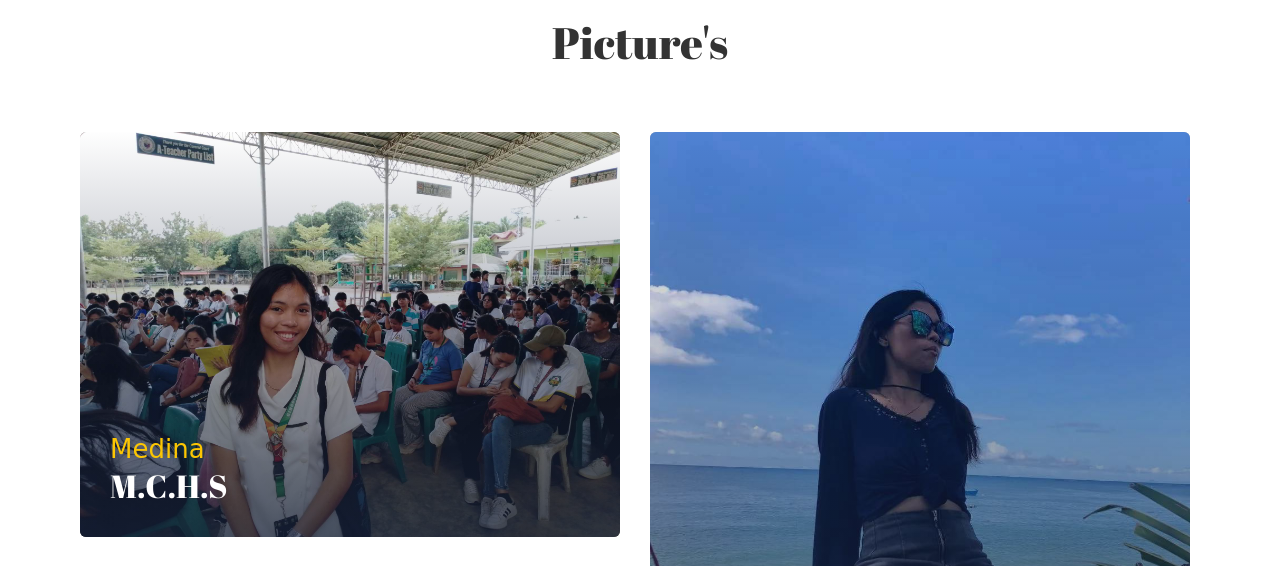
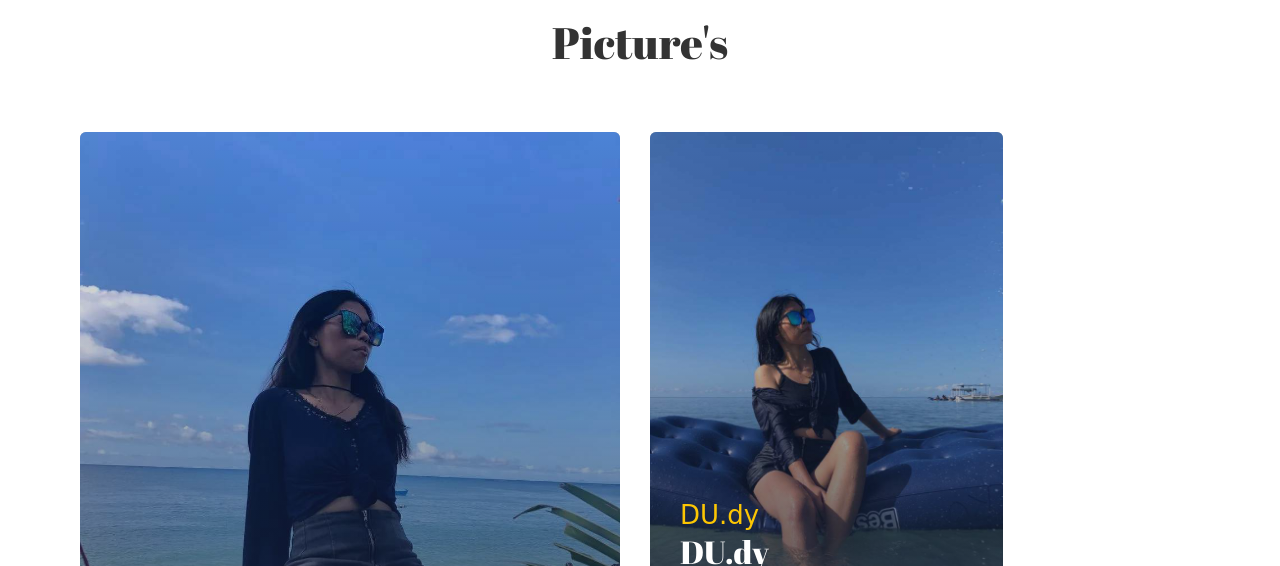
Before and after one commit to bbnude/Eloysaa._hci102, a plain HTML site: page index.html in a window 1280 px wide. Shown: the part 886-1452 px from the top of the page. Drawn offline with nearby package versions, Linux system fonts and the light colour scheme; a web font is replaced by a local one.

Commit message:
index.html

```diff
--- a/index.html
+++ b/index.html
@@ -141,22 +141,6 @@
 
                     <h2 class="h2 section-title">Picture's</h2>
                     <ul class="destination-list">
-
-                        <li class="w-50">
-                            <a class="destination-card" href="./details.html">
-
-                                <figure class="card-banner">
-                                    <img src="./assets/images/1 (1).jpg" width="1140" height="1100" loading="lazy" alt="Malé, Maldives" class="img-cover">
-                                </figure>
-
-                                <div class="card-content">
-                                    <p class="card-subtitle">Medina</p>
-
-                                    <h3 class="h3 card-title">M.C.H.S</h3>
-                                </div>
-
-                            </a>
-                        </li>
 
                         <li class="w-50">
                             <a class="destination-card" href="./details.html">
```
